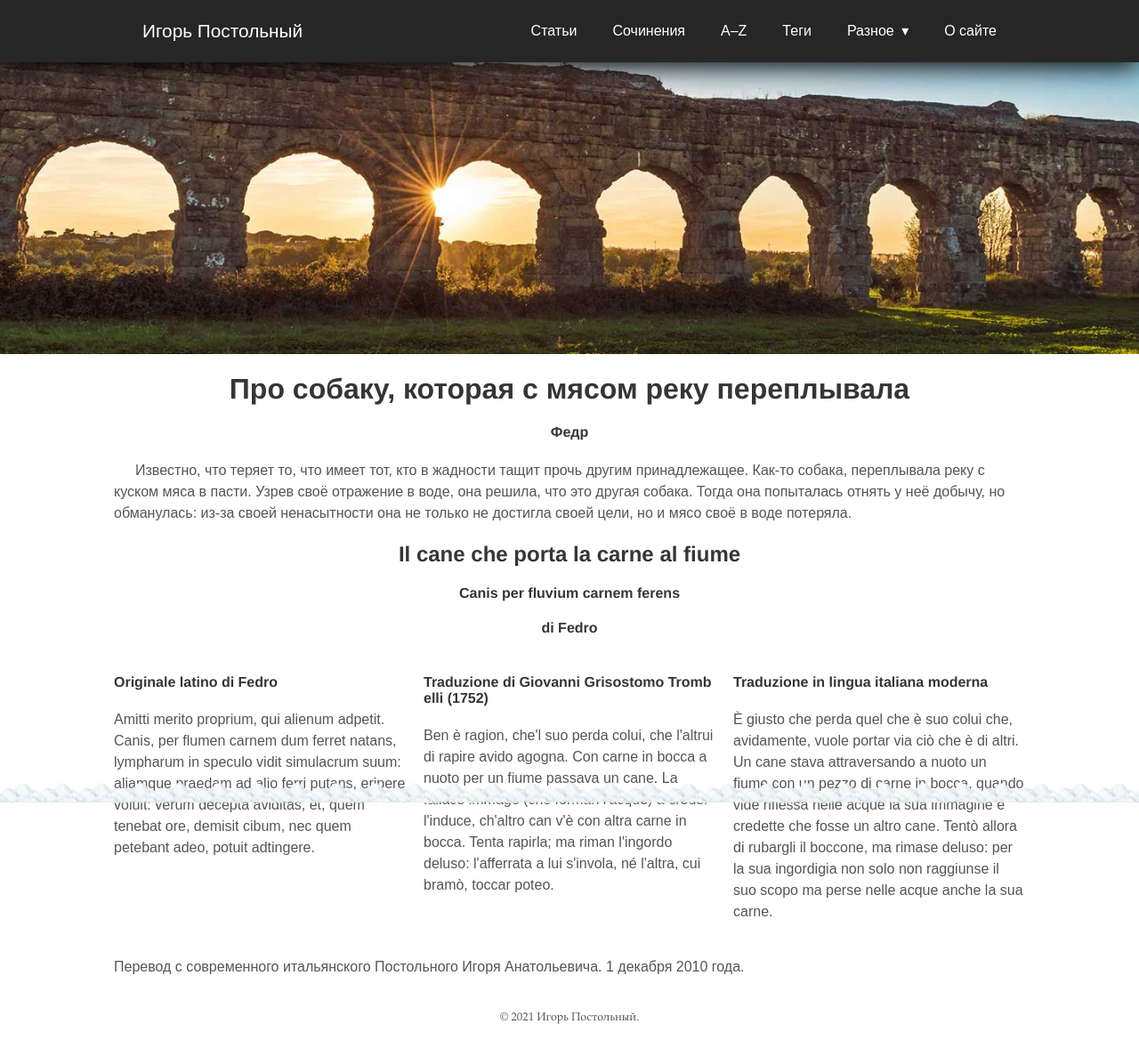
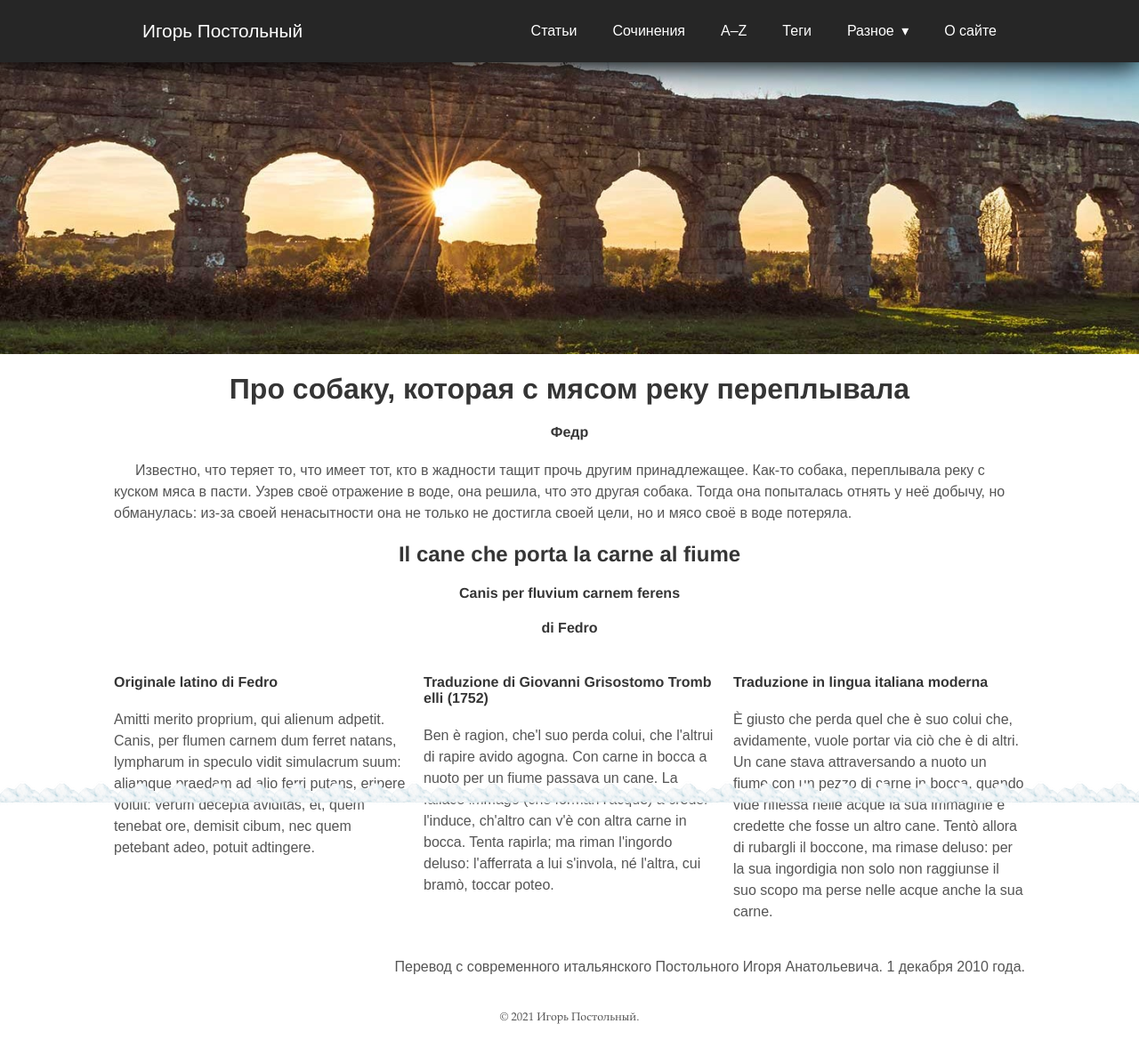
Before and after one commit to postolny/postolny.github.io, a Jekyll site: the page built from _pages/il-cane-che-porta-la-carne-al-fiume.html, in a window 1280 px wide. Shown: the whole page at 89% size. Built offline with Jekyll 4.4.1, drawn with Linux system fonts in a browser that asks for light colours; nearby versions of some CDN libraries.

Commit message:
Add files via upload

```diff
--- a/_sass/tale/_layout.scss
+++ b/_sass/tale/_layout.scss
@@ -514,6 +514,10 @@ footer {
     line-height: 14px;
     margin-bottom: 20px;
   }
+  .scritta {
+    text-indent: 0;
+    text-align: right;
+  }
 }
 
 .inn p {
```
